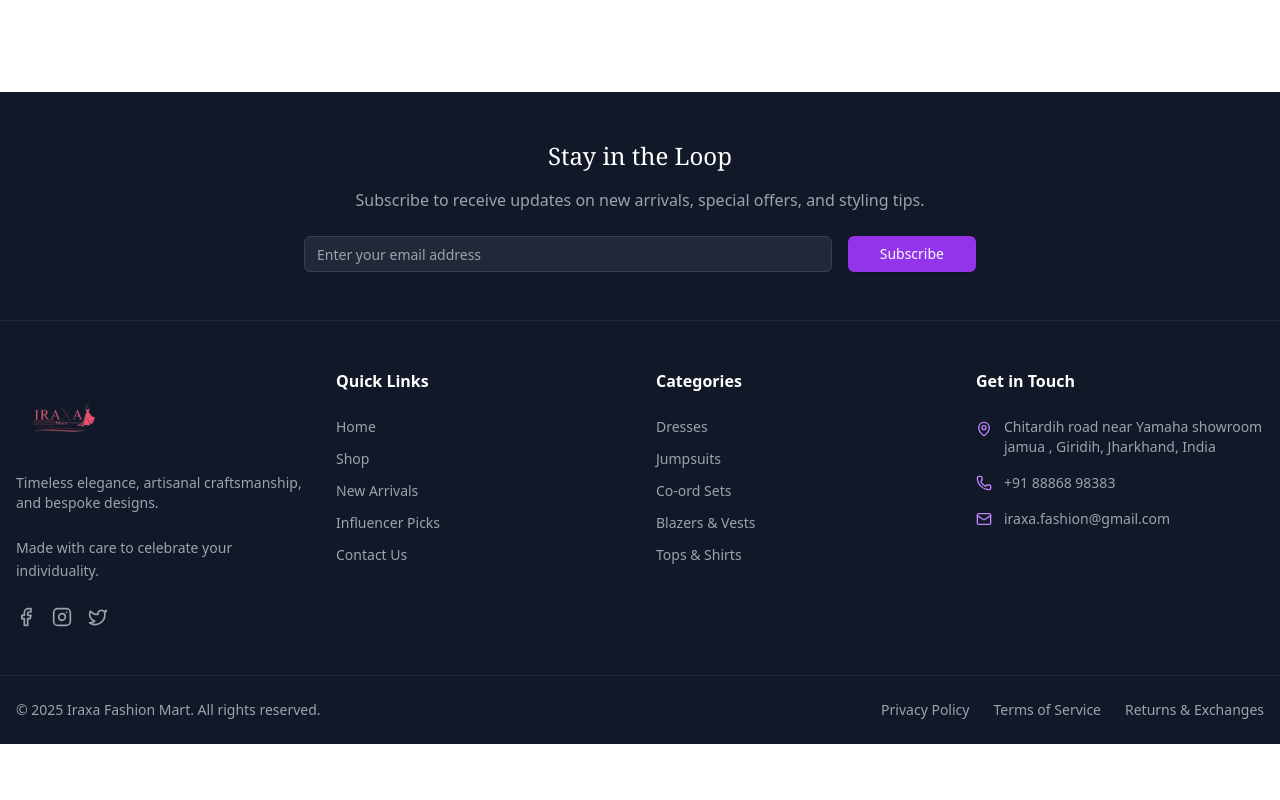
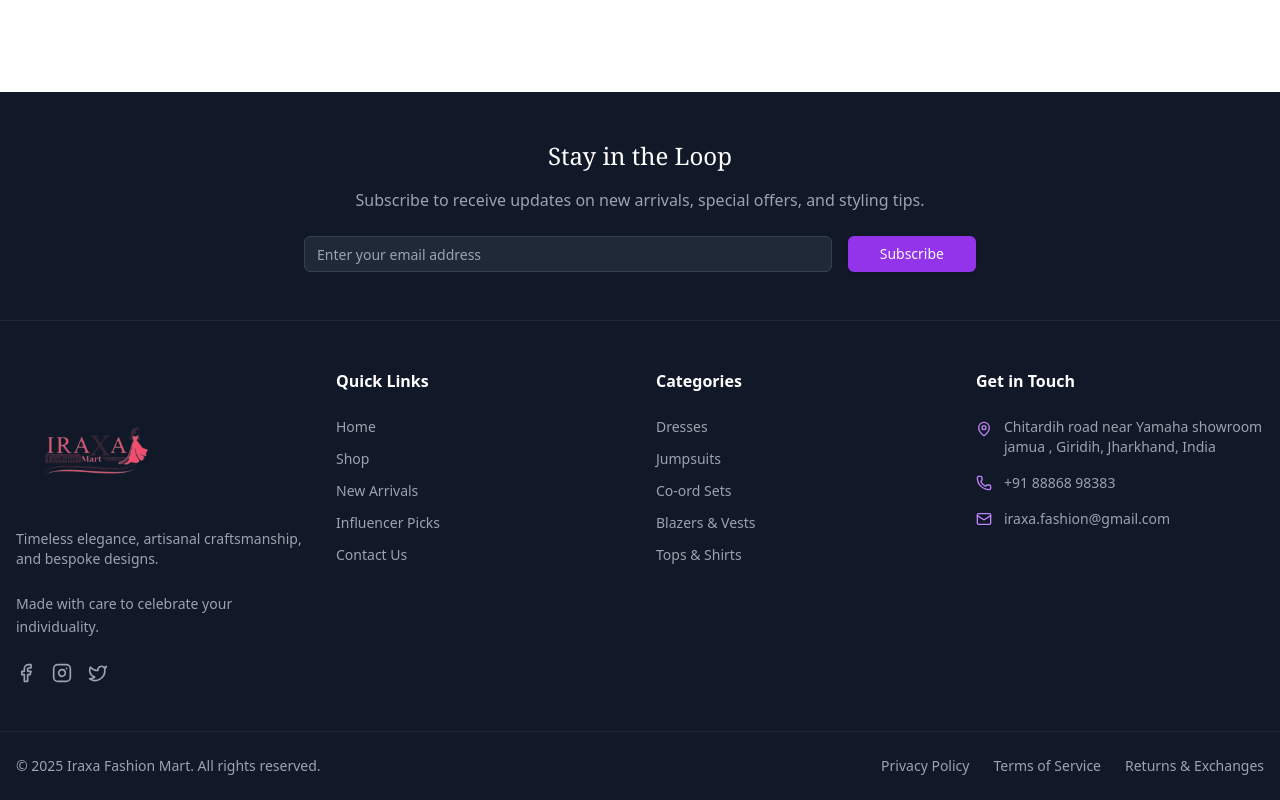
Before and after one commit to AshimLugun08/IRAXA-FASHION-MART, a React (Vite) app: page /orders in a window 1280 px wide. Shown: the part 824-1624 px from the top of the page. Before the commit the page ends 1568 px from the top, so only its background shows below. Built offline with nearby package versions, Linux system fonts and the light colour scheme.

Commit message:
updated logo

```diff
--- a/src/components/Footer.jsx
+++ b/src/components/Footer.jsx
@@ -10,6 +10,7 @@
 } from 'lucide-react';
 import { Button } from './ui/button';
 import { Input } from './ui/input';
+import logo from '../assets/logo-removebg-preview.png';
 
 const GOOGLE_SHEET_WEBHOOK =
   'https://script.google.com/macros/s/AKfycbya9eLvJRhnFvuvDJJUIfzQmCsdFE8ZnQZQRUTbUhVvB3U8Ic9p0g0l3cr1uM_BftmE-w/exec';
@@ -134,10 +135,11 @@
           <div>
             <div className='mb-6'>
               <img
-                src='./src/assets/logo-removebg-preview.png'
+                src={logo}
                 alt='IRAXA FASHION MART'
-                className='w-24 h-auto mb-2'
+                className='w-40 h-auto'
               />
+
               <p className='text-gray-400 text-sm'>
                 Timeless elegance, artisanal craftsmanship, and bespoke designs.
               </p>
```
